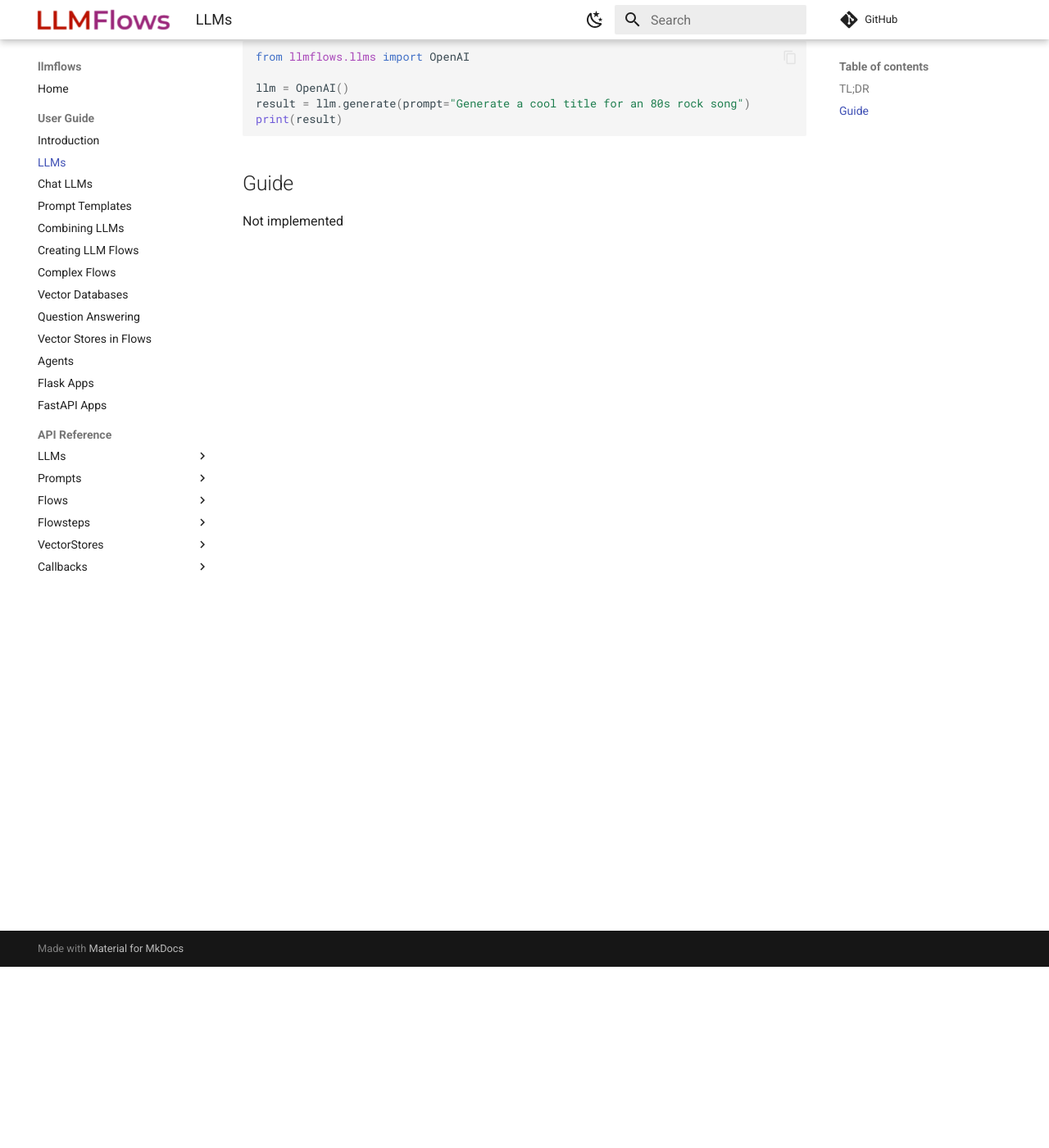
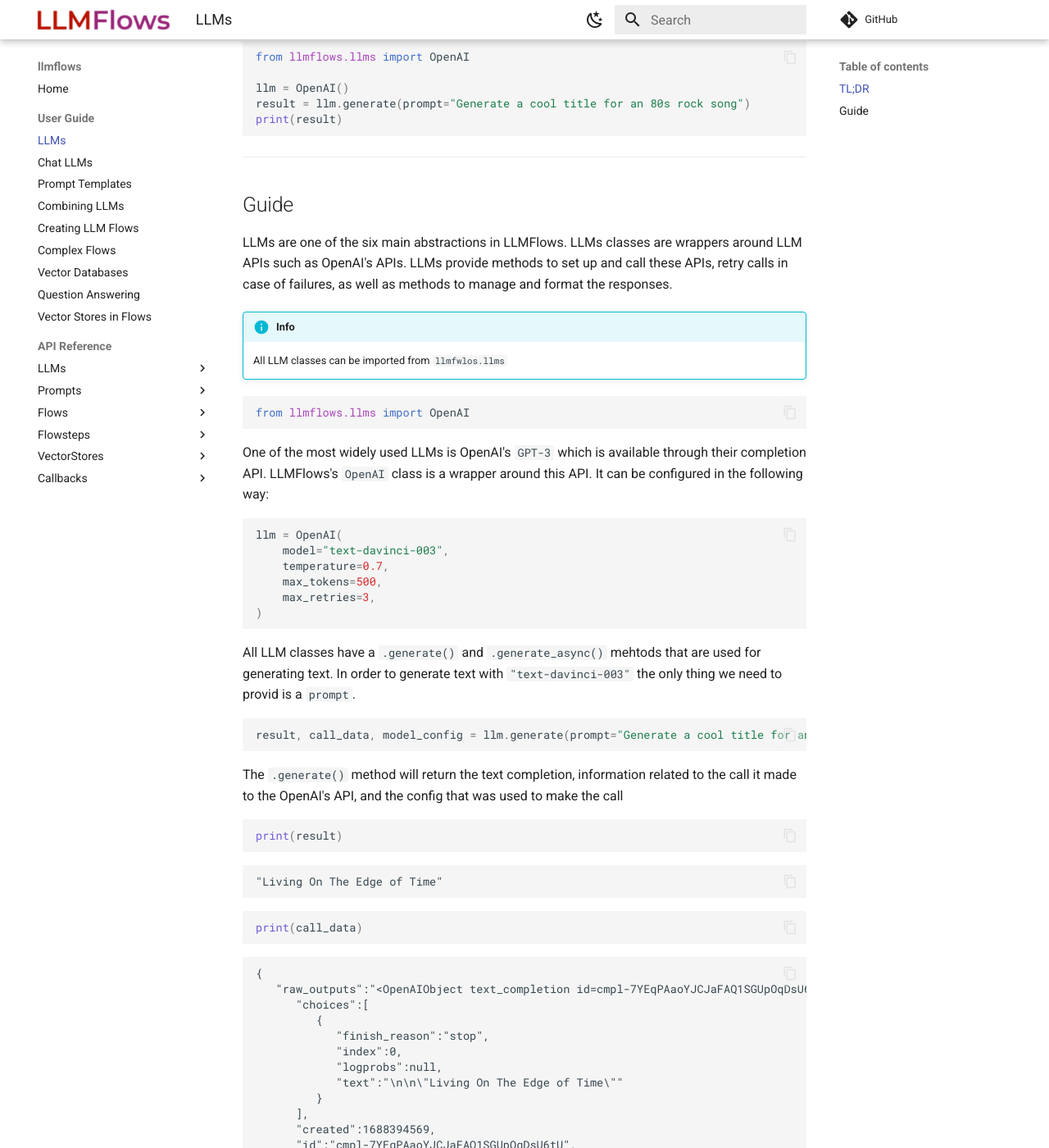
Before and after one commit to stoyan-stoyanov/llmflows, an MkDocs documentation site: the page built from docs/user_guide/LLMs.md, in a window 1280 px wide and 1400 px high, scrolled down 221 px. Shown: the whole window at 82% size. Built offline with MkDocs 1.6.1 and Material for MkDocs 9.7.7, drawn with Linux system fonts in a browser that asks for light colours; comment, search, counter and statistics services are not loaded; some of the changed text lies outside the part shown.

Commit message:
adding user guides for LLM and Chat LLM

````diff
--- a/docs/user_guide/LLMs.md
+++ b/docs/user_guide/LLMs.md
@@ -8,5 +8,83 @@ result = llm.generate(prompt="Generate a cool title for an 80s rock song")
 print(result)
 
 ```
+***
 ## Guide
-Not implemented
+LLMs are one of the six main abstractions in LLMFlows. LLMs classes are wrappers around LLM APIs such as OpenAI's APIs.
+LLMs provide methods to set up and call these APIs, retry calls in case of failures, as well as methods to manage and format the responses.
+
+!!! info
+
+    All LLM classes can be imported from `llmfwlos.llms`
+
+```python
+from llmflows.llms import OpenAI
+```
+
+One of the most widely used LLMs is OpenAI's `GPT-3` which is available through their completion API. LLMFlows's `OpenAI` class is a wrapper around this API.
+It can be configured in the following way:
+
+```python
+llm = OpenAI(
+    model="text-davinci-003",
+    temperature=0.7,
+    max_tokens=500,
+    max_retries=3,
+)
+```
+
+All LLM classes have a `.generate()` and `.generate_async()` mehtods that are used for generating text.
+In order to generate text with `"text-davinci-003"` the only thing we need to provid is a `prompt`.
+
+```python
+result, call_data, model_config = llm.generate(prompt="Generate a cool title for an 80s rock song")
+```
+
+The `.generate()` method will return the text completion, information related to the call it made to the OpenAI's API,
+and the config that was used to make the call
+
+```python
+print(result)
+```
+```commandline
+"Living On The Edge of Time"
+```
+```python
+print(call_data)
+```
+```commandline
+{
+   "raw_outputs":"<OpenAIObject text_completion id=cmpl-7YEqPAaoYJCJaFAQ1SGUpOqDsU6tU at 0x11b287310> JSON":{
+      "choices":[
+         {
+            "finish_reason":"stop",
+            "index":0,
+            "logprobs":null,
+            "text":"\n\n\"Living On The Edge of Time\""
+         }
+      ],
+      "created":1688394569,
+      "id":"cmpl-7YEqPAaoYJCJaFAQ1SGUpOqDsU6tU",
+      "model":"text-davinci-003",
+      "object":"text_completion",
+      "usage":{
+         "completion_tokens":10,
+         "prompt_tokens":11,
+         "total_tokens":21
+      }
+   },
+   "retries":0
+}
+```
+```python
+print(model_config)
+```
+```commandline
+{
+   "model_name":"text-davinci-003",
+   "temperature":0.7,
+   "max_tokens":500
+}
+```
+***
+[Next](Chat LLMs.md){ .md-button }
--- a/mkdocs.yml
+++ b/mkdocs.yml
@@ -39,12 +39,13 @@ markdown_extensions:
   - pymdownx.highlight:
       anchor_linenums: true
   - pymdownx.superfences
+  - admonition
+  - attr_list
 
 
 nav:
   - Home: index.md
   - User Guide:
-    - Introduction: user_guide/Intro.md
     - LLMs: user_guide/LLMs.md
     - Chat LLMs: user_guide/Chat LLMs.md
     - Prompt Templates: user_guide/Prompt Templates.md
@@ -54,15 +55,15 @@ nav:
     - Vector Databases: user_guide/Vector Databases.md
     - Question Answering: user_guide/Question Answering.md
     - Vector Stores in Flows: user_guide/Adding Vector Stores to Flows.md
-    - Agents: user_guide/Agents.md
-    - Flask Apps: user_guide/Flask Apps.md
-    - FastAPI Apps: user_guide/FastAPI Apps.md
+#    - Agents: user_guide/Agents.md
+#    - Flask Apps: user_guide/Flask Apps.md
+#    - FastAPI Apps: user_guide/FastAPI Apps.md
   - API Reference:
     - LLMs:
       - Overview: api_reference/llms/llms.md
       - BaseLLM: api_reference/llms/llm.md
       - OpenAI: api_reference/llms/openai.md
-      - OpenAIChatLLM: api_reference/llms/openai_chat.md
+      - OpenAIChat: api_reference/llms/openai_chat.md
       - OpenAIEmbeddings: api_reference/llms/openai_embeddings.md
     - Prompts:
       - Overview: api_reference/prompts/prompts.md
````
Also changed, not shown: docs/user_guide/Chat LLMs.md (+53 -2 lines).
